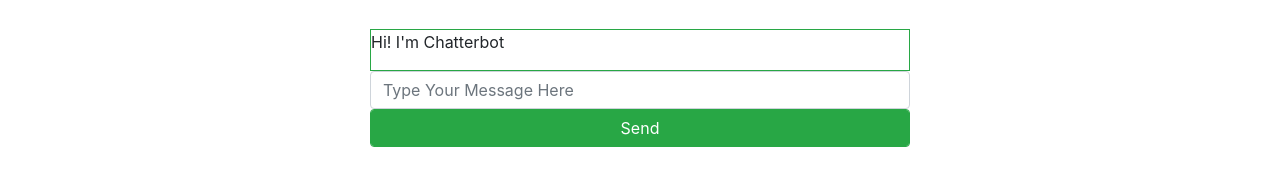
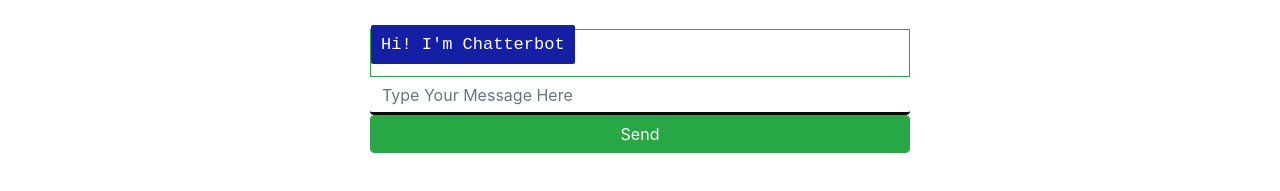
Before and after one commit to Ravleen-192/WebApp, a plain HTML site: page index.html in a window 1280 px wide. Shown: the part 179-370 px from the top of the page. Drawn offline with nearby package versions, Linux system fonts and the light colour scheme; the site is published under a folder, as on GitHub Pages, so addresses that start at the root find nothing.

Commit message:
path to style

```diff
--- a/index.html
+++ b/index.html
@@ -4,7 +4,7 @@
     <meta charset="utf-8">
     <meta name="viewport" content="width=device-width, initial-scale=1, shrink-to-fit=no">
     <link rel="stylesheet" href="https://maxcdn.bootstrapcdn.com/bootstrap/4.3.1/css/bootstrap.min.css">
-    <link rel="stylesheet" href="/static/style.css">
+    <link rel="stylesheet" href="./static/style.css">
     <script src="https://ajax.googleapis.com/ajax/libs/jquery/3.2.1/jquery.min.js"></script>
 </head>
 <body>
```
